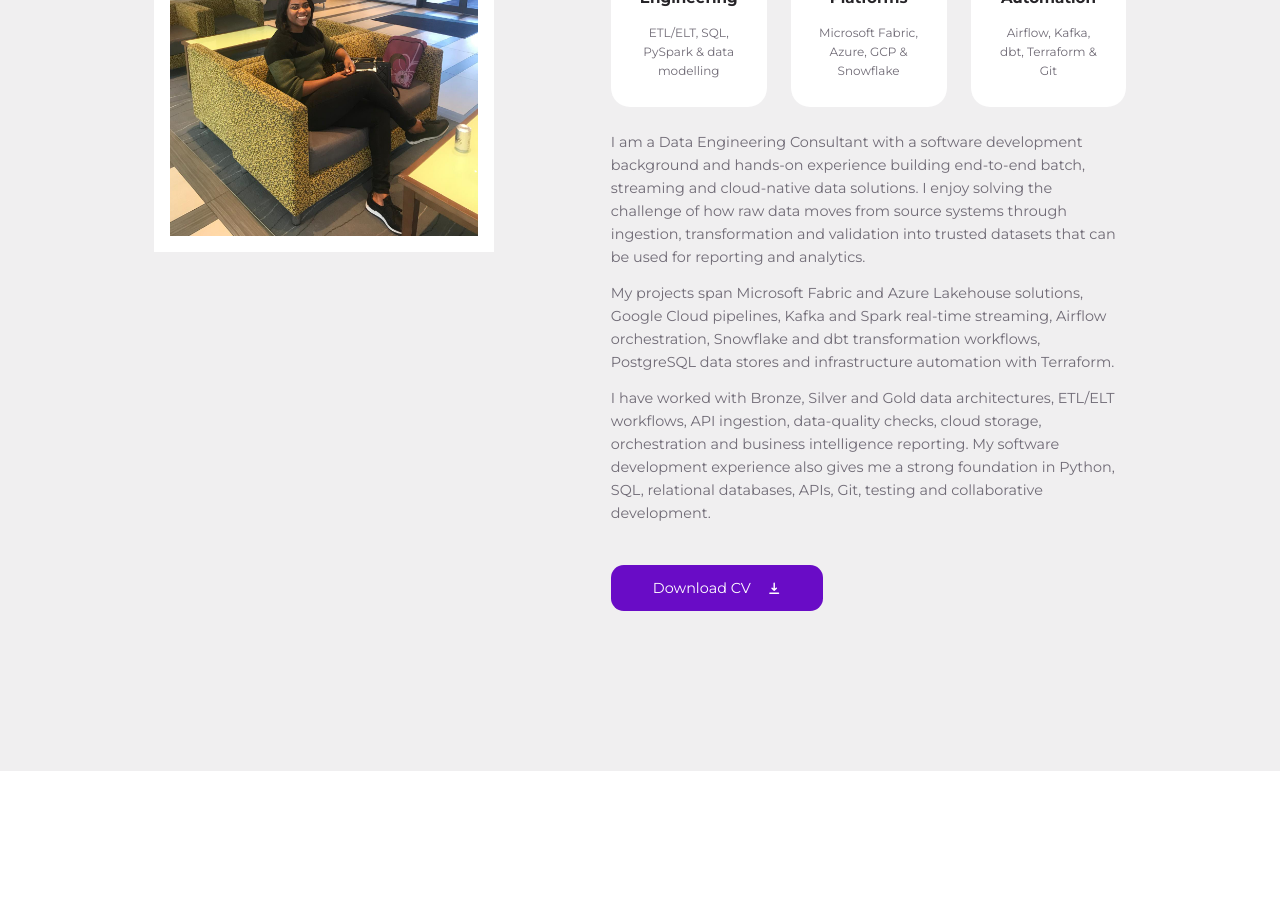
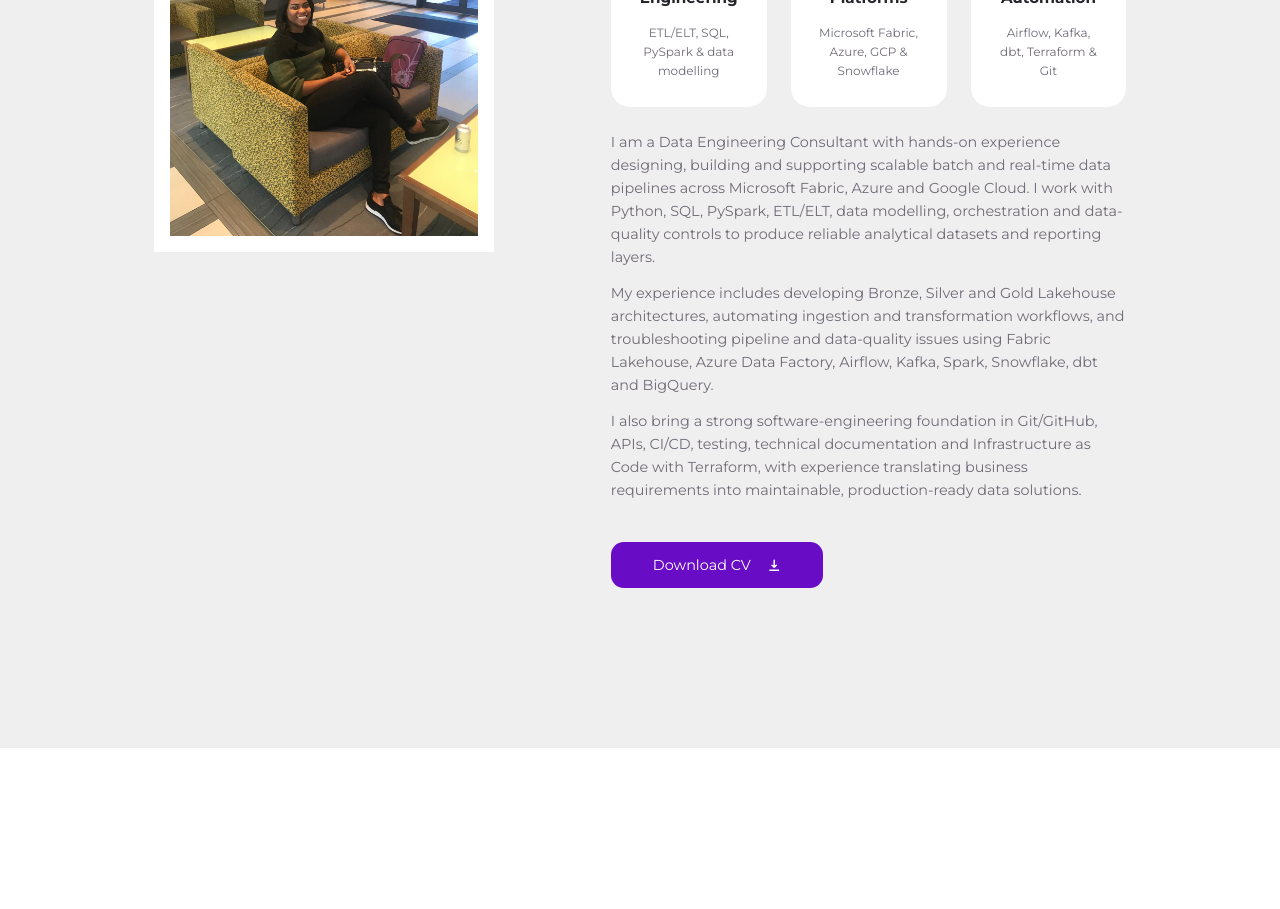
Before and after one commit to iyeme-dev/iyeme-portfolio, a React (Create React App) app: page / in a window 1280 px wide. Shown: the part 1220-2129 px from the top of the page. Built offline with nearby package versions, Linux system fonts and the light colour scheme.

Commit message:
Align About section with updated CV

```diff
--- a/src/sections/about/About.jsx
+++ b/src/sections/about/About.jsx
@@ -29,26 +29,25 @@ const About = () => {
           </div>
 
           <p>
-            I am a Data Engineering Consultant with a software development background
-            and hands-on experience building end-to-end batch, streaming and cloud-native
-            data solutions. I enjoy solving the challenge of how raw data moves from source
-            systems through ingestion, transformation and validation into trusted
-            datasets that can be used for reporting and analytics.
+            I am a Data Engineering Consultant with hands-on experience designing,
+            building and supporting scalable batch and real-time data pipelines across
+            Microsoft Fabric, Azure and Google Cloud. I work with Python, SQL, PySpark,
+            ETL/ELT, data modelling, orchestration and data-quality controls to produce
+            reliable analytical datasets and reporting layers.
           </p>
 
           <p>
-            My projects span Microsoft Fabric and Azure Lakehouse solutions, Google
-            Cloud pipelines, Kafka and Spark real-time streaming, Airflow orchestration,
-            Snowflake and dbt transformation workflows, PostgreSQL data stores and
-            infrastructure automation with Terraform.
+            My experience includes developing Bronze, Silver and Gold Lakehouse
+            architectures, automating ingestion and transformation workflows, and
+            troubleshooting pipeline and data-quality issues using Fabric Lakehouse,
+            Azure Data Factory, Airflow, Kafka, Spark, Snowflake, dbt and BigQuery.
           </p>
 
           <p>
-            I have worked with Bronze, Silver and Gold data architectures, ETL/ELT
-            workflows, API ingestion, data-quality checks, cloud storage, orchestration
-            and business intelligence reporting. My software development experience
-            also gives me a strong foundation in Python, SQL, relational databases,
-            APIs, Git, testing and collaborative development.
+            I also bring a strong software-engineering foundation in Git/GitHub, APIs,
+            CI/CD, testing, technical documentation and Infrastructure as Code with
+            Terraform, with experience translating business requirements into
+            maintainable, production-ready data solutions.
           </p>
 
           <a href={CV} download className="btn primary">
```
